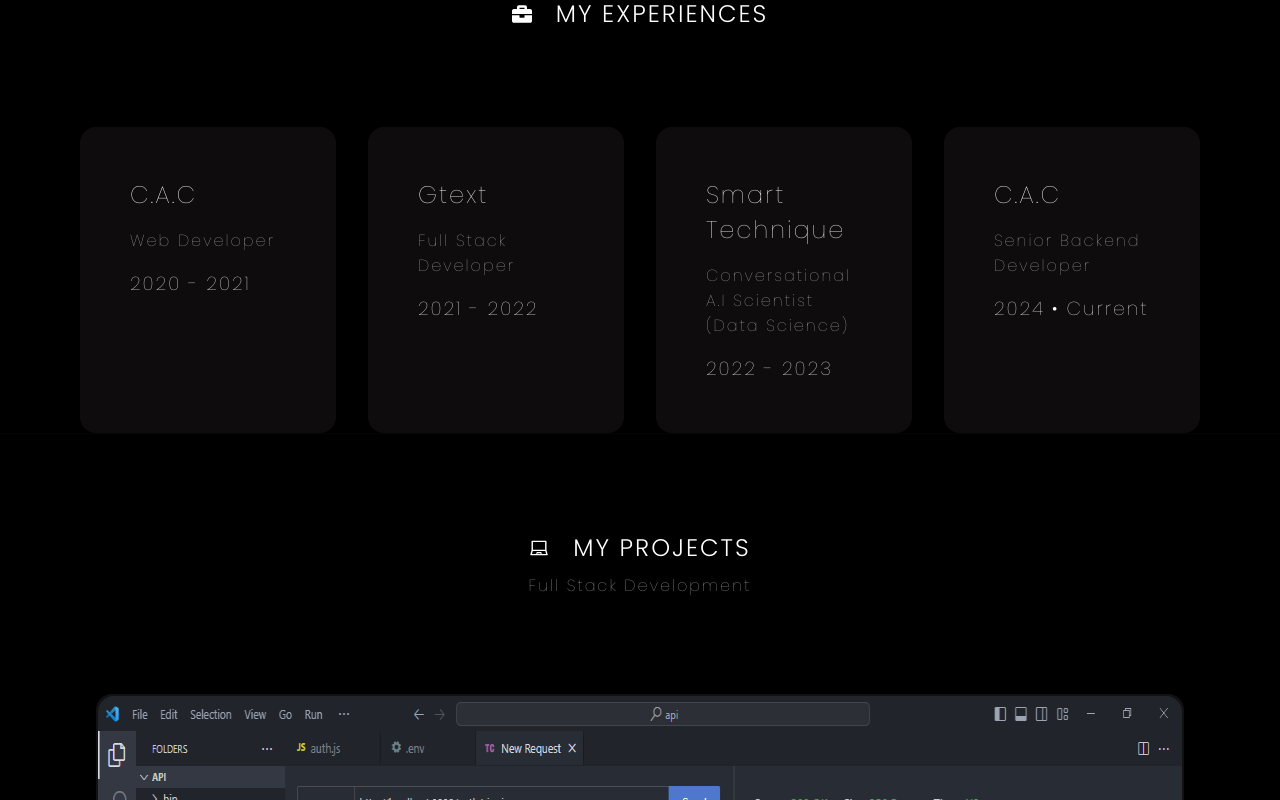
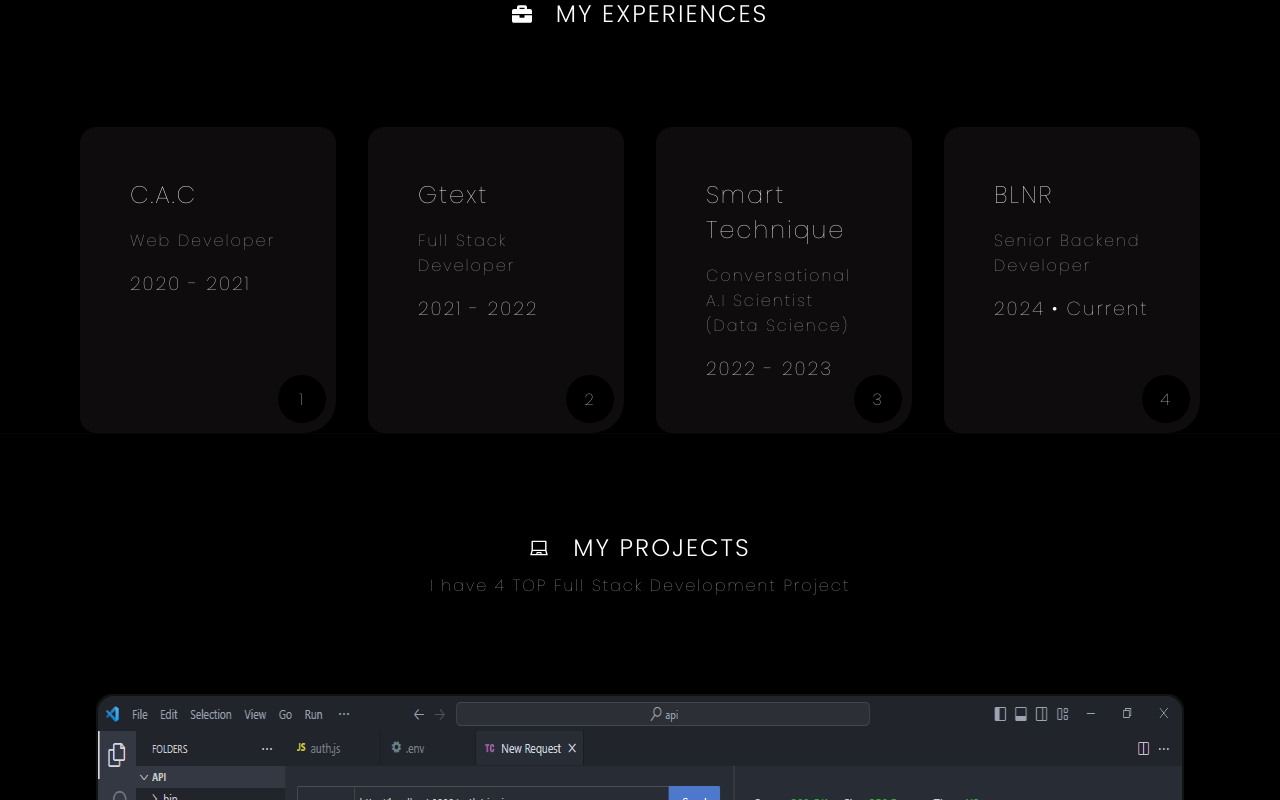
Before and after one commit to Akinleyejoshua/joshuaakinleye, a Next.js app: page / in a window 1280 px wide. Shown: the part 900-1700 px from the top of the page. Built offline with nearby package versions, Linux system fonts and the light colour scheme.

Commit message:
Add files via upload

```diff
--- a/app/globals.css
+++ b/app/globals.css
@@ -482,16 +482,42 @@ section {
   margin: 1rem 0;
 }
 
+.experiences .num{
+  color: white;
+  position: absolute;
+  bottom: .5rem;
+  right: .5rem;
+  padding: .5rem;
+  background-color: black;
+  border-radius: 50%;
+  -webkit-border-radius: 50%;
+  -moz-border-radius: 50%;
+  -ms-border-radius: 50%;
+  -o-border-radius: 50%;
+  width: 3rem;
+  height: 3rem;
+  display: flex;
+  justify-content: center;
+  place-items: center;
+}
+
 .experiences .item {
   padding: 3rem;
-  border-radius: 1rem;
+  border-radius: 1rem 1rem 2rem 1rem;
   background-color: rgb(14, 12, 12);
-  -webkit-border-radius: 1rem;
-  -moz-border-radius: 1rem;
-  -ms-border-radius: 1rem;
-  -o-border-radius: 1rem;
+  -webkit-border-radius: 1rem 1rem 2rem 1rem;
+  -moz-border-radius: 1rem 1rem 2rem 1rem;
+  -ms-border-radius: 1rem 1rem 2rem 1rem;
+  -o-border-radius: 1rem 1rem 2rem 1rem;
   border: 2px solid transparent;
+  position: relative;
 }
+
+.projects h4{
+  text-align: center;
+}
+
+
 .projects .item {
   border: 2px solid transparent;
 }
@@ -657,7 +683,11 @@ a:hover {
     font-size: 20px;
   }
   .experience {
-    padding: 0rem 2rem 0rem 2rem;
+    padding: 6rem 2rem 0rem 2rem;
+  }
+
+  .experiences .item{
+    padding: 1rem;
   }
 
   .copy {
--- a/layouts/Experience.jsx
+++ b/layouts/Experience.jsx
@@ -18,7 +18,7 @@ export const Experience = () => {
             time: "2022 - 2023"
         },
         {
-            name: "C.A.C",
+            name: "BLNR",
             role: "Senior Backend Developer",
             time: "2024 • Current"
         }
@@ -34,10 +34,11 @@ export const Experience = () => {
 
         <div className="experiences grid">
             {experiences.map((item, i) => {
-                return <div className="item">
+                return <div className="item" key={i}>
                     <h2>{item.name}</h2>
                     <p className="dim">{item.role}</p>
                     <h3>{item.time}</h3>
+                    <div className="num">{i+1}</div>
                 </div>
             })}
 
--- a/layouts/Projects.jsx
+++ b/layouts/Projects.jsx
@@ -85,7 +85,7 @@ export const Projects = () => {
         </h1>
 
         <div className="space"></div>
-        <h4 className="self-center dim">Full Stack Development</h4>
+        <h4 className="self-center dim">I have {webprojects.length} TOP Full Stack Development Project</h4>
 
         <div className="projects grid-2" id="web">
 
@@ -126,9 +126,10 @@ export const Projects = () => {
         <div className="space"></div>
         <div className="space"></div>
         <div className="space"></div>
+        <div className="space"></div>
 
 
-        <h4 className="self-center dim">Machine Learning</h4>
+        <h4 className="self-center dim">I have {mlprojects.length} TOP Machine Learning Projects</h4>
         <div className="projects grid" id="ml">
 
             {mlprojects.map((item, i) => {
```
